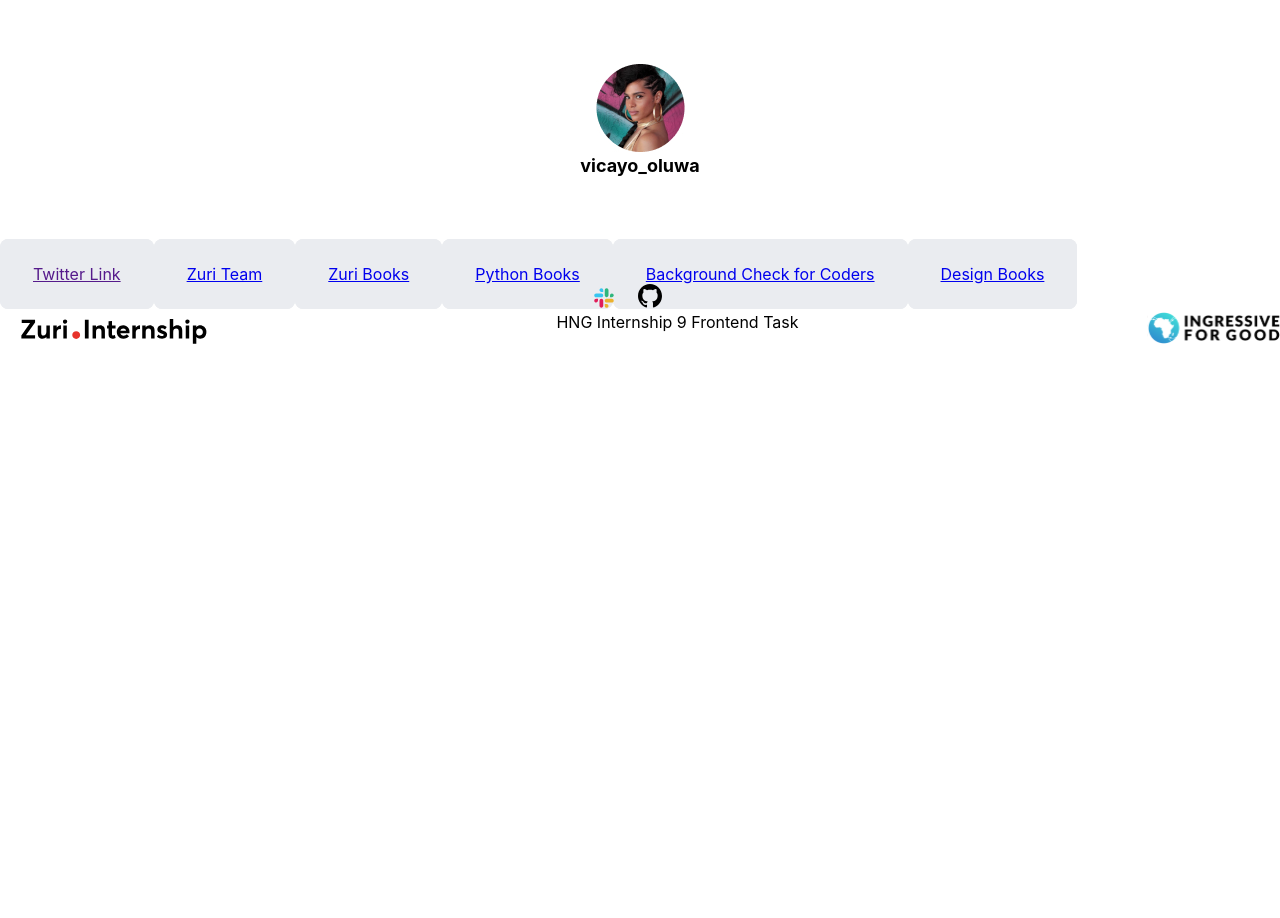
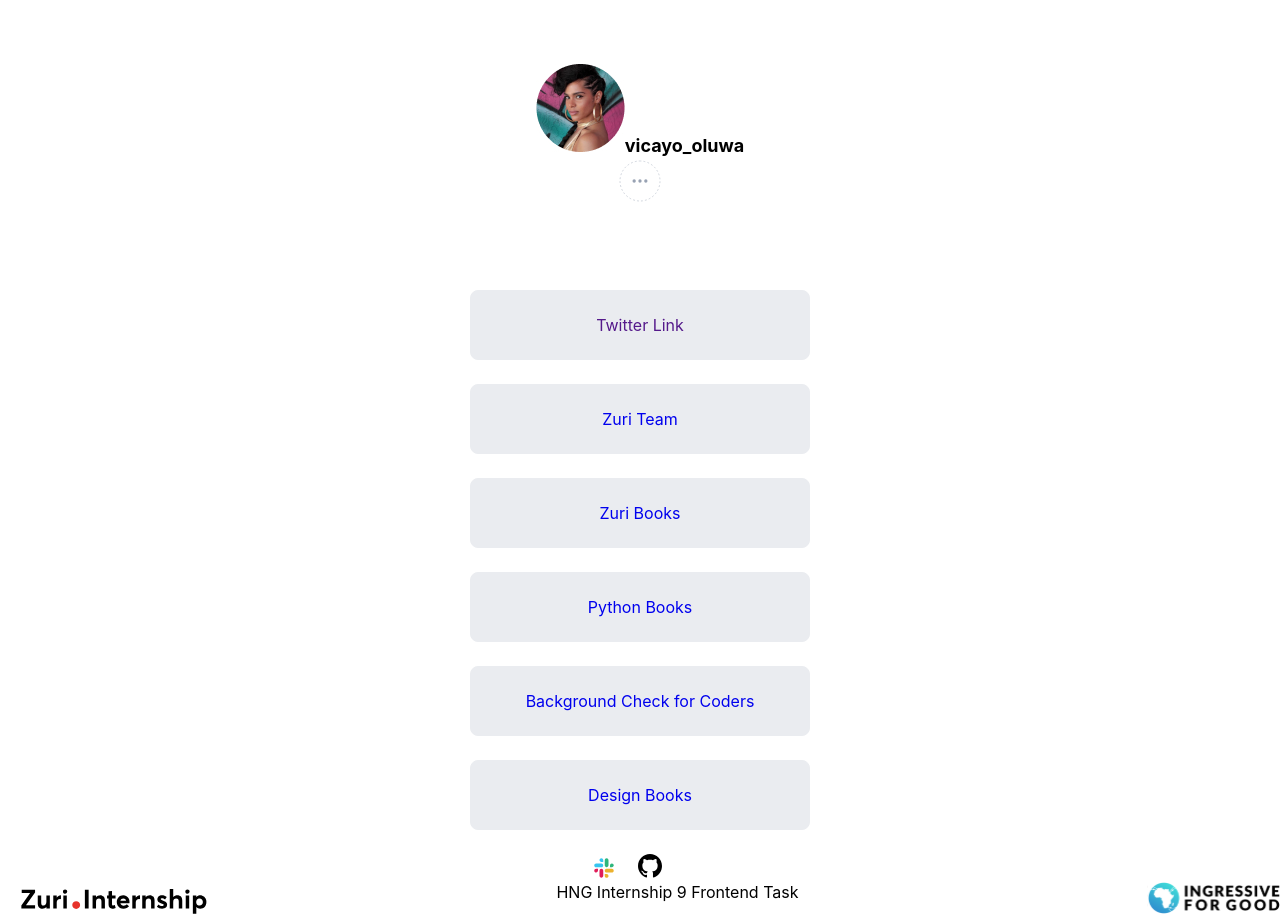
Before and after one commit to amiabl-programr/hng_linktree-clone, a React (Create React App) app: page / in a window 1280 px wide. Before the commit the page ends 800 px from the top, so only its background shows below. Built offline with nearby package versions, Linux system fonts and the light colour scheme.

Commit message:
add tooltip

```diff
--- a/public/index.html
+++ b/public/index.html
@@ -24,7 +24,7 @@
       work correctly both with client-side routing and a non-root public URL.
       Learn how to configure a non-root public URL by running `npm run build`.
     -->
-    <title>React App</title>
+    <title>Linktree clone</title>
   </head>
   <body>
     <noscript>You need to enable JavaScript to run this app.</noscript>
--- a/src/App.css
+++ b/src/App.css
@@ -22,8 +22,45 @@
 #slack {
   display: none;
 }
+a {
+  text-decoration: none;
+}
+
+.tooltip {
+  position: relative;
+  display: inline-block;
+}
+
+.tooltip .tooltiptext {
+  visibility: hidden;
+  width: 120px;
+  background-color: black;
+  color: #fff;
+  text-align: center;
+  border-radius: 6px;
+  padding: 5px 0;
+  position: absolute;
+  z-index: 1;
+  top: -5px;
+  right: 110%;
+}
+
+.tooltip .tooltiptext::after {
+  content: "";
+  position: absolute;
+  top: 50%;
+  left: 100%;
+  margin-top: -5px;
+  border-width: 5px;
+  border-style: solid;
+  border-color: transparent transparent transparent black;
+}
+.tooltip:hover .tooltiptext {
+  visibility: visible;
+}
 
 .grid {
+  display: block;
   margin: 0px auto;
   text-align: center;
   max-width: 340px;
--- a/src/App.js
+++ b/src/App.js
@@ -6,6 +6,7 @@
 import I4G_Logo from "./assets/I4G.svg";
 import slack_icon from "./assets/slack-icon.svg";
 import github_icon from "./assets/github-icon.svg";
+import share_icon from "./assets/share-btn.svg";
 
 import './App.css';
 
@@ -15,9 +16,16 @@
       <main>
 
         <div className='profile__img-container'>
-          <img src={profile_img} id="profile__img" alt="profile-image" />
-          <span id='twitter'>vicayo_oluwa</span>
-          <span id='slack'>vicayo</span>
+          <div>
+            <img src={profile_img} id="profile__img" alt="profile-image" />
+            <span id='twitter'>vicayo_oluwa</span>
+            <span id='slack'>vicayo</span>
+          </div>
+
+          <div className="tooltip">
+            <img src={share_icon}  alt="" />
+            <span className="tooltiptext"> Share Link</span>
+          </div>
         </div>
 
         <div className='grids'>
```
Also changed, not shown: src/assets/options-icon.svg (renamed from src/assets/Iconshare-icon.svg), src/assets/share-btn.svg (renamed from src/assets/_Avatar share buttonshare-btn-mobile.svg).
